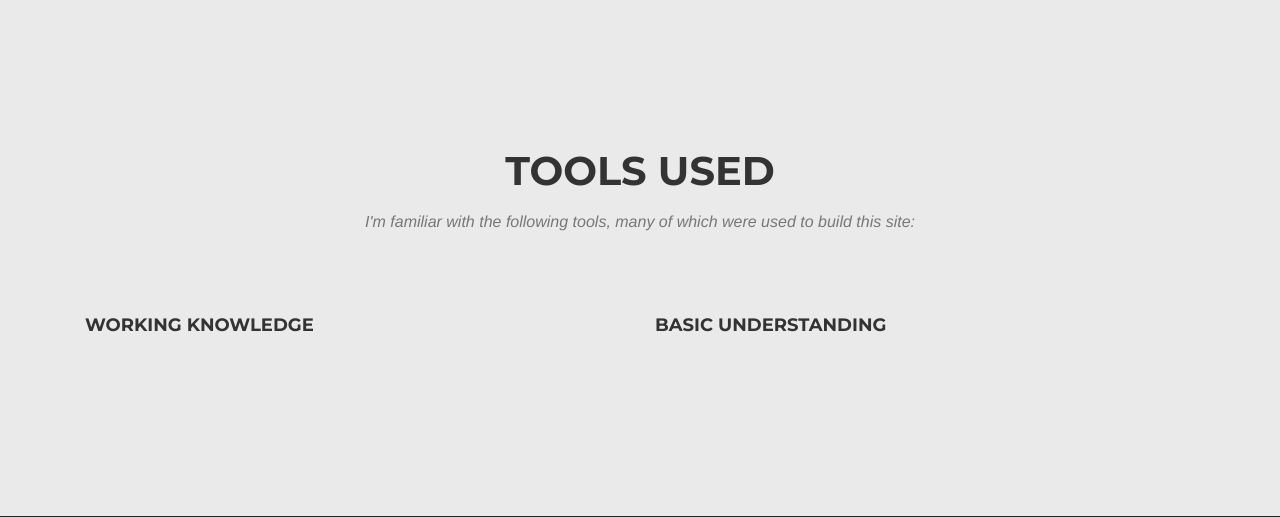
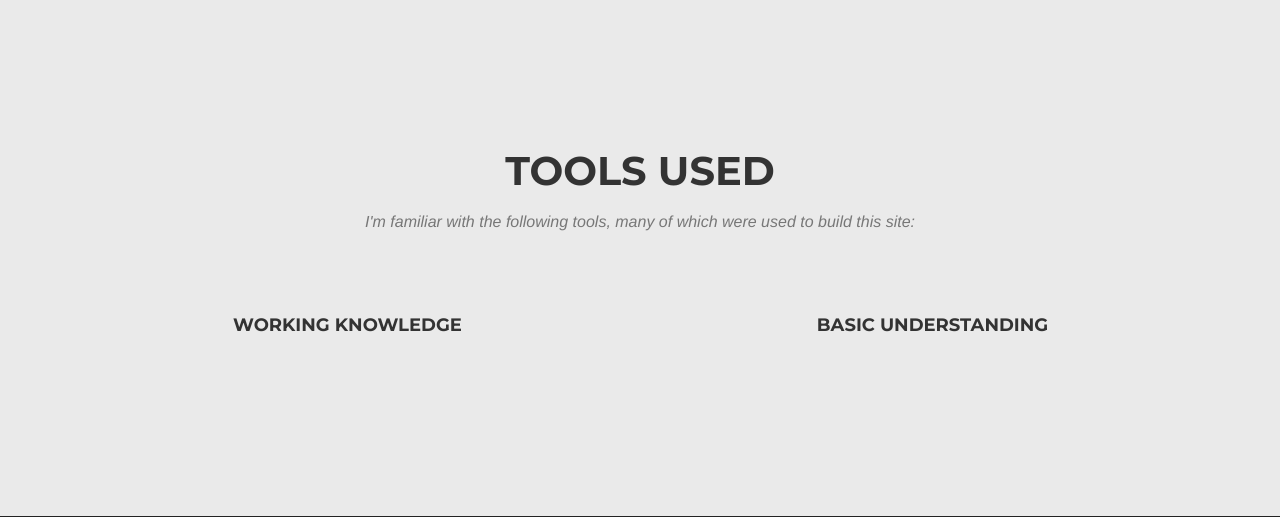
Before and after one commit to se42/mysite, a Django app: template myblog/templates/myblog/blog_post_list.html in a window 1280 px wide. Shown: the part 719-1236 px from the top of the page. Run offline with Django 3.2, Linux system fonts and the light colour scheme; the template is opened without the code that fills it: most values are stand-ins (such as "Sample title", 1, 10 or a date in 2020); parts of the project's set-up code (start-up, migrations or seed data) failed here and were passed over; some libraries are stand-ins or nearby versions; some web fonts are replaced.

Commit message:
more layout

```diff
--- a/myblog/templates/myblog/blog_post_list.html
+++ b/myblog/templates/myblog/blog_post_list.html
@@ -222,14 +222,14 @@
       </div>
     </div>
 
-    <div class="row center-block">
+    <div class="row text-center">
       <!-- Tools panel -->
 
       {% if blog_posts %}
       <!-- Working Knowledge -->
       <div class="col-sm-6">
       <h4>WORKING KNOWLEDGE</h4>
-        <ul class="col-md-3 col-sm-6 list-group text-center">
+        <ul class="col-md-3 col-sm-6 list-group">
         {% for post in blog_posts %}
           {% for category in post.categories.all %}
           {% if category.title == "Tools-Working" %}
@@ -243,7 +243,7 @@
       <!-- Basic Understanding -->
       <div class="col-sm-6">
       <h4>BASIC UNDERSTANDING</h4>
-        <ul class="col-md-3 col-sm-6 list-group text-center">
+        <ul class="col-md-3 col-sm-6 list-group">
         {% for post in blog_posts %}
           {% for category in post.categories.all %}
           {% if category.title == "Tools-Basic" %}
```
